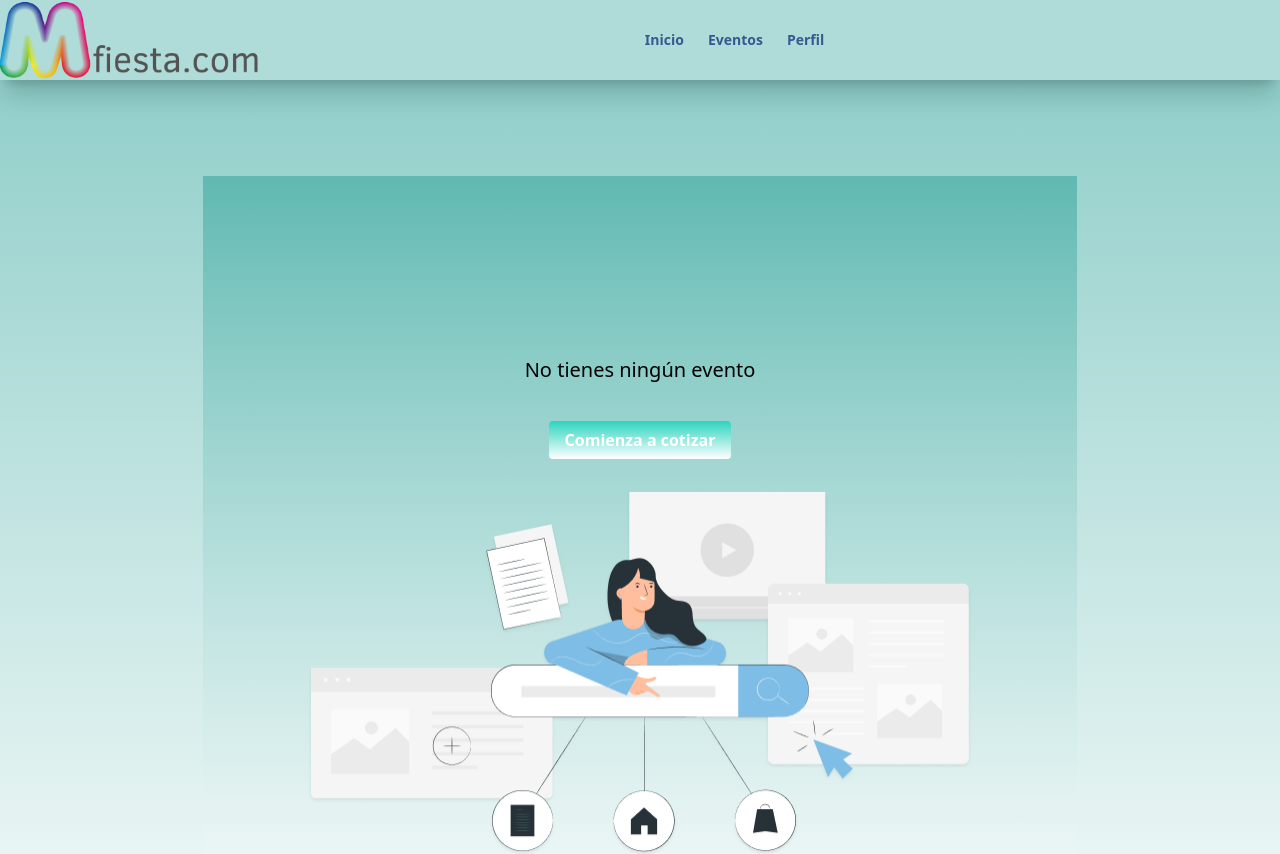
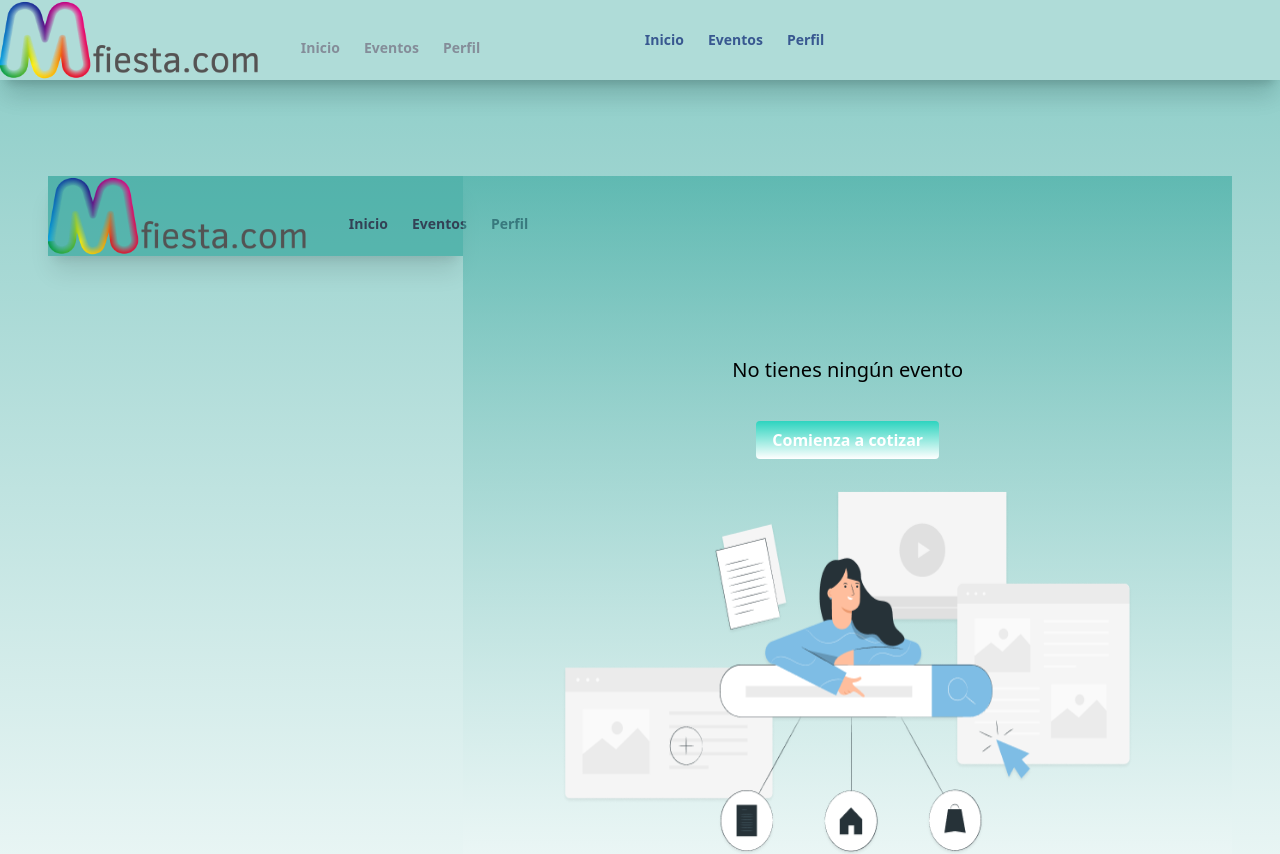
Before and after one commit to Abyblackmouth/Mi_Fiesta-Client, a Next.js app: page /empty in a window 1280 px wide. Shown: the top 854 px of the page. Built offline with nearby package versions, Linux system fonts and the light colour scheme.

Commit message:
fixer nav, footer add registger component

```diff
--- a/components/Input.jsx
+++ b/components/Input.jsx
@@ -6,7 +6,7 @@ export default function Input({label,id,type,value,message,placeholder,htmlFor,r
     <>
       <label className={clsx(
         ' block ',
-        'text-gray-700 text-sm font-bold mb-2')}
+        'text-gray-700 text-sm font-bold mb-3 ')}
         htmlFor={htmlFor}>
         {label}
       </label>
@@ -14,7 +14,7 @@ export default function Input({label,id,type,value,message,placeholder,htmlFor,r
         'shadow',
         'appearance-none',
         'border rounded w-full py-2 px-3 text-gray-700 leading-tight focus:outline-none focus:shadow-outline',
-        'hover:border-cyan-400 border-2',
+        'hover:border-cyan-400 border-2 mb-2',
         style
       )}
         id={id}
--- a/components/Layout.jsx
+++ b/components/Layout.jsx
@@ -1,15 +1,34 @@
 import clsx from "clsx"
+import Link from "next/link";
 
 export default function Layout({children, style}) {
   return (
     <>
-      <nav className={clsx(
+{/*       <nav className={clsx(
         'bg-[#249F95]/60',
         'shadow-xl',
         'h-[80px]'
         )}>
           <img className="" src="" alt="" />
+      </nav> */}
+
+<nav className={clsx(
+    'bg-[#249F95]/60',
+    'shadow-xl',
+    'h-[80px]',
+    'flex space-x-10 space-y-4',
+      )}>
+        <Link href='/landing'>
+          <img className="h-20" src="/Logo2.png" alt="Logo mi fiesta.com" />
+        </Link>
+        <div className="flex justify-end items-center text-sm text-slate-700 font-bold gap-6 mr-16">
+          <a href="">Inicio</a>
+          <a href="">Eventos</a>
+          <a href="">Perfil</a>
+        </div>
+
       </nav>
+
       <main className={clsx(
         'bg-gradient-to-b from-[#249F95]/50 to-white',
         'h-[calc(100%-80px)]',
--- /dev/null
+++ b/components/Select.jsx
@@ -0,0 +1,8 @@
+export default function Select(){
+    return(
+        <select name='select'>
+            <option>Cliente</option>
+            <option>Proveedor</option>
+        </select>
+    )
+}
--- a/components/home/Footer.jsx
+++ b/components/home/Footer.jsx
@@ -1,8 +1,8 @@
 export default function Footer() {
   return (
     <div className="bg-hero w-full h-64 bg-cover ">
-      <div className="flex justify-center items-center w-full text-white text-sm absolute">
-        <div className="w-1/4 border-r-teal-100">
+      <div className="flex justify-center items-center w-full text-white text-sm h-60">
+        <div className="flex justify-self-auto w-60 ">
           <ol>
             <li>8117955304</li>
             <li>contacto@mifiesta.info</li>
@@ -10,14 +10,14 @@ export default function Footer() {
             <li></li>
           </ol>
         </div>
-        <div className="w-1/4">
+        <div className="flex justify-self-auto w-60">
           <ol>
             <li>Empresa</li>
             <li>Sobre Nosotros</li>
             <li>Contacto</li>
           </ol>
         </div>
-        <div className="flex w-1/4">
+        <div className="flex justify-self-auto w-60">
           <ol>
             <li>Clientes</li>
             <li>Como funciona?</li>
@@ -26,7 +26,7 @@ export default function Footer() {
             <li>Terminos y condiciones</li>
           </ol>
         </div>
-        <div className="flex w-1/4">
+        <div className="flex justify-self-auto w-60 ">
           <ol>
             <li>Proveedores</li>
             <li>Como funciona?</li>
```
Also changed, not shown: components/Register.jsx (+5 -5 lines).
